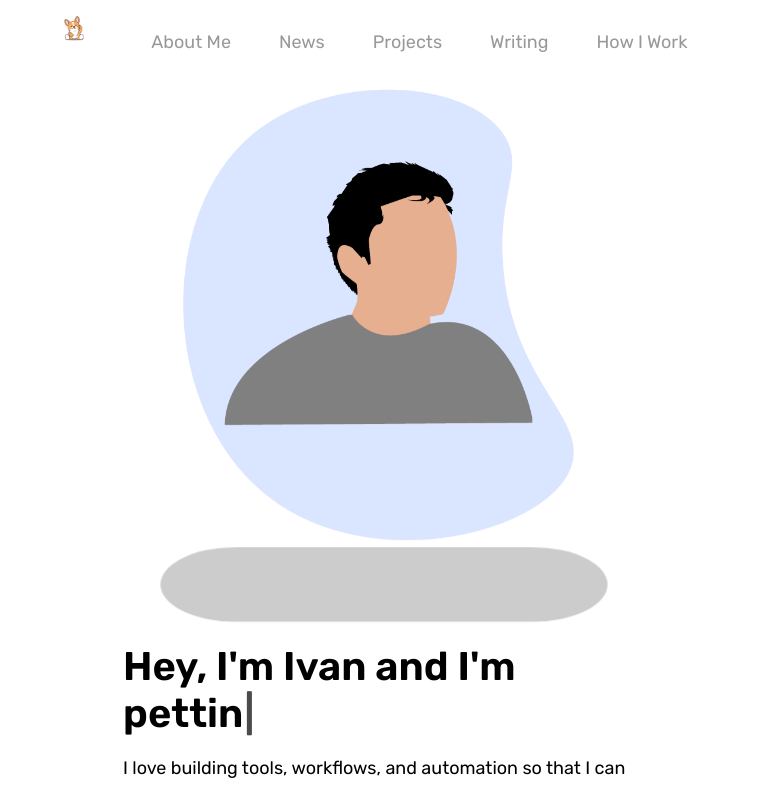
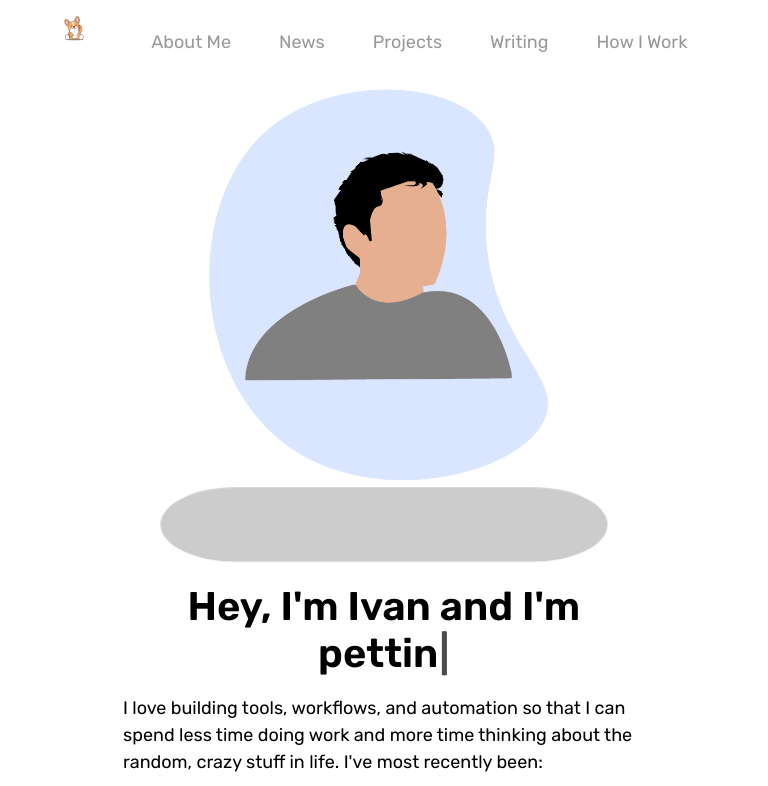
Before and after one commit to zhaovan/personal-site, a Next.js app: page / in a window 768 px wide. Shown: the top 786 px of the page. Built offline with nearby package versions, Linux system fonts and the light colour scheme.

Commit message:
update spacing

```diff
--- a/styles/Home.module.css
+++ b/styles/Home.module.css
@@ -46,8 +46,8 @@
   border-radius: 5px;
   padding: 0.75rem;
   font-size: 1.1rem;
-    font-family: Menlo, Monaco, Lucida Console, Liberation Mono,
-        DejaVu Sans Mono, Bitstream Vera Sans Mono, Courier New, monospace;
+  font-family: Menlo, Monaco, Lucida Console, Liberation Mono, DejaVu Sans Mono,
+    Bitstream Vera Sans Mono, Courier New, monospace;
 }
 
 @media (max-width: 540px) {
@@ -133,9 +133,9 @@
 
 .textBox {
   margin-top: 2%;
-    /* width: 75%; */
   font-size: 18px;
   line-height: 1.5em;
+  width: 80%;
 }
 
 @media (min-width: 540px) and (max-width: 1024px) {
@@ -143,13 +143,20 @@
     flex-direction: column-reverse;
   }
   .photo {
-        width: 75%;
+    width: 65%;
     align-self: center;
   }
   .tabletDiv {
     display: flex;
     flex-direction: column;
     margin-bottom: 4%;
+  }
+  .title {
+    text-align: center;
+  }
+
+  .textBox {
+    width: 100%;
   }
 }
 
```
Lines whose indentation alone changed are shown as unchanged.
